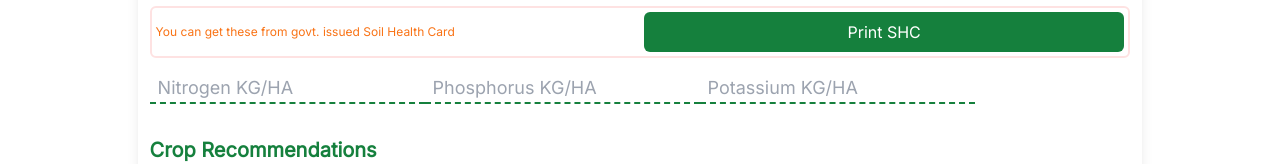
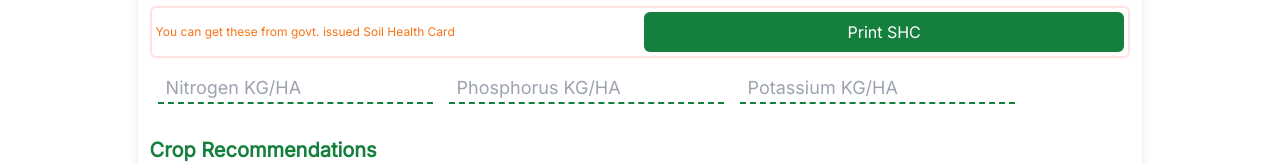
Before and after one commit to March-Madnes/hack4tkm, a React (Vite) app: page /new-farm in a window 1280 px wide. Shown: the part 564-728 px from the top of the page. Built offline with nearby package versions, Linux system fonts and the light colour scheme.

Commit message:
minor updates

```diff
--- a/src/pages/NewFarm.jsx
+++ b/src/pages/NewFarm.jsx
@@ -72,21 +72,21 @@ const NewFarm = () => {
               Print SHC
             </a>
           </div>
-          <label className="">
+          <label className="p-2">
             <input
               type="text"
               className="text-lg text-green-700 font-medium border-b-2 border-dashed border-green-700 pt-4 px-2 w-fit"
               placeholder="Nitrogen KG/HA"
             />
           </label>
-          <label className="">
+          <label className="p-2">
             <input
               type="text"
               className="text-lg text-green-700 font-medium border-b-2 border-dashed border-green-700 pt-4 px-2 w-fit"
               placeholder="Phosphorus KG/HA"
             />
           </label>
-          <label className="">
+          <label className="p-2">
             <input
               type="text"
               className="text-lg text-green-700 font-medium border-b-2 border-dashed border-green-700 pt-4 px-2 w-fit"
```
